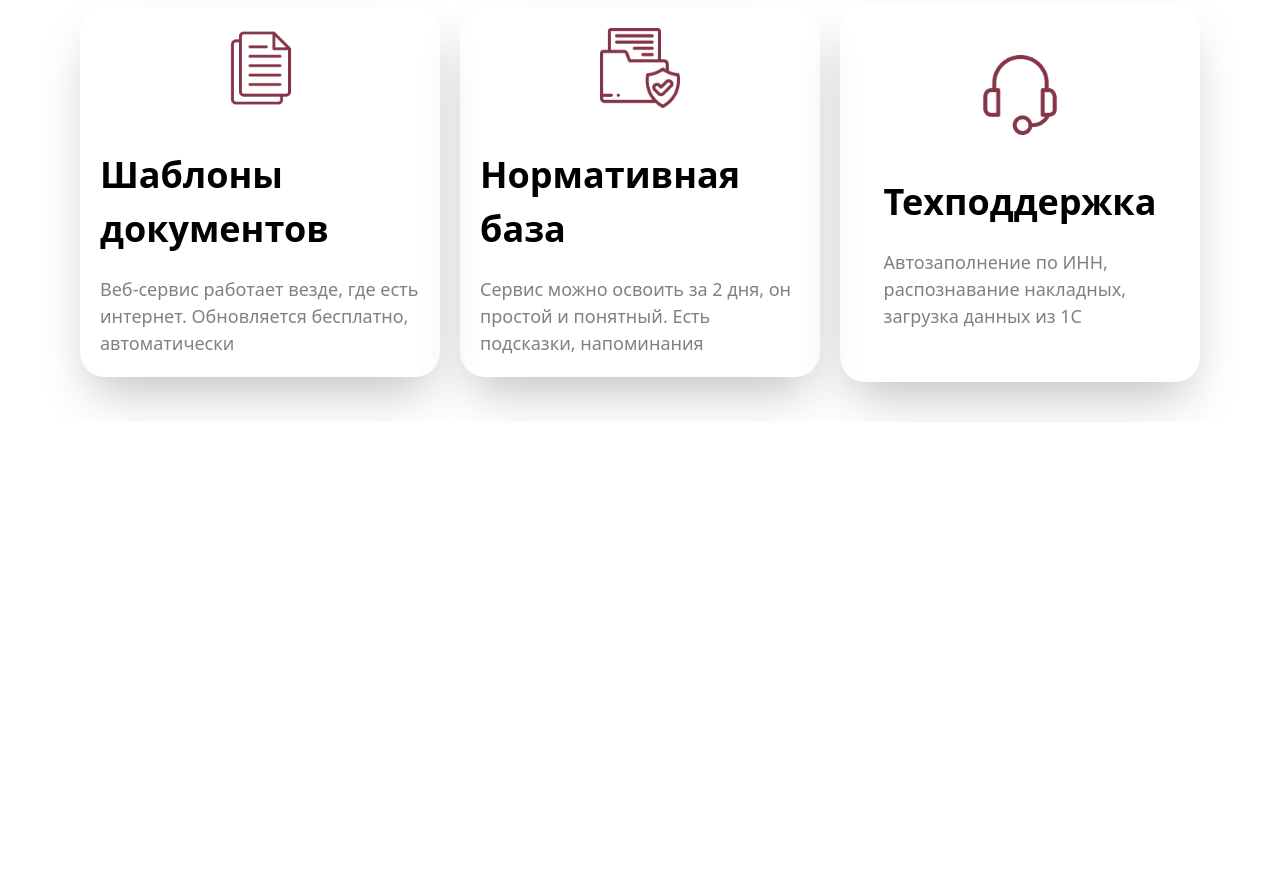
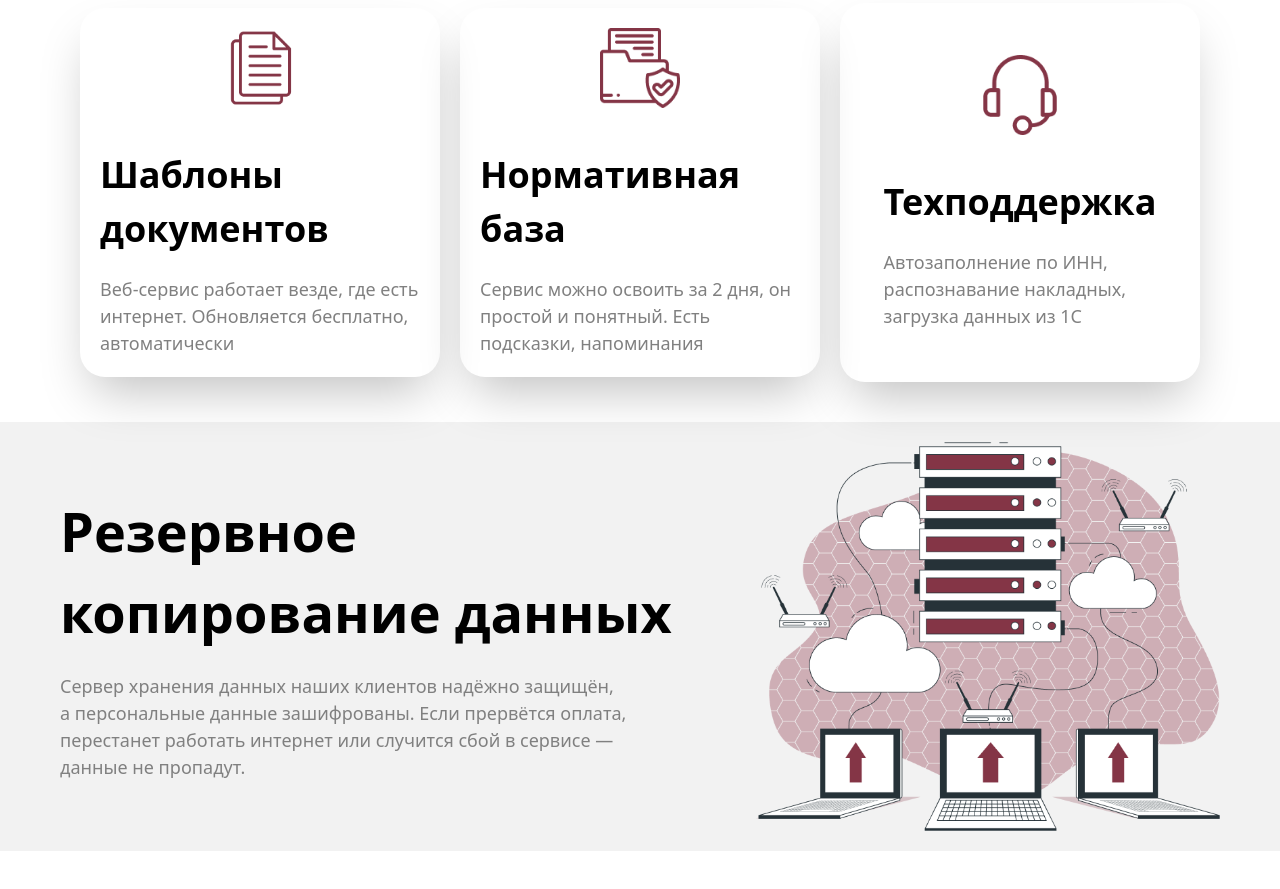
Before and after one commit to Magamed-7/Exam-2-second, a website: page index.html in a window 1280 px wide. Shown: the part 7169-8058 px from the top of the page. Before the commit the page ends 7591 px from the top, so only its background shows below. Drawn offline with Linux system fonts and the light colour scheme.

Commit message:
seventh section

```diff
--- a/index.html
+++ b/index.html
@@ -279,6 +279,20 @@
                 </div>
             </div>
         </section>
+
+        <!-- Seventh section -->
+        <section class="bg-[#F2F2F2]">
+            <div class="max-w-300 m-auto p-5 my-10 flex justify-center items-center gap-20 lg:flex-row md:flex-col flex-col">
+                <div class="flex flex-col gap-5">
+                    <h1 class="lg:text-[54px] md:text-[40px] text-[26px] font-bold"> Резервное копирование данных </h1>
+                    <p class="text-[18px] text-[gray]">
+                        Сервер хранения данных наших клиентов надёжно защищён, а персональные данные зашифрованы.
+                        Если прервётся оплата, перестанет работать интернет или случится сбой в сервисе — данные не пропадут.
+                    </p>
+                </div>
+                <img src="./Frame 4.png" alt="" class="lg:w-[40%] md:w-full w-full">
+            </div>
+        </section>
     </main>
 </body>
 </html>
```
Also changed, not shown: src/output.css.
